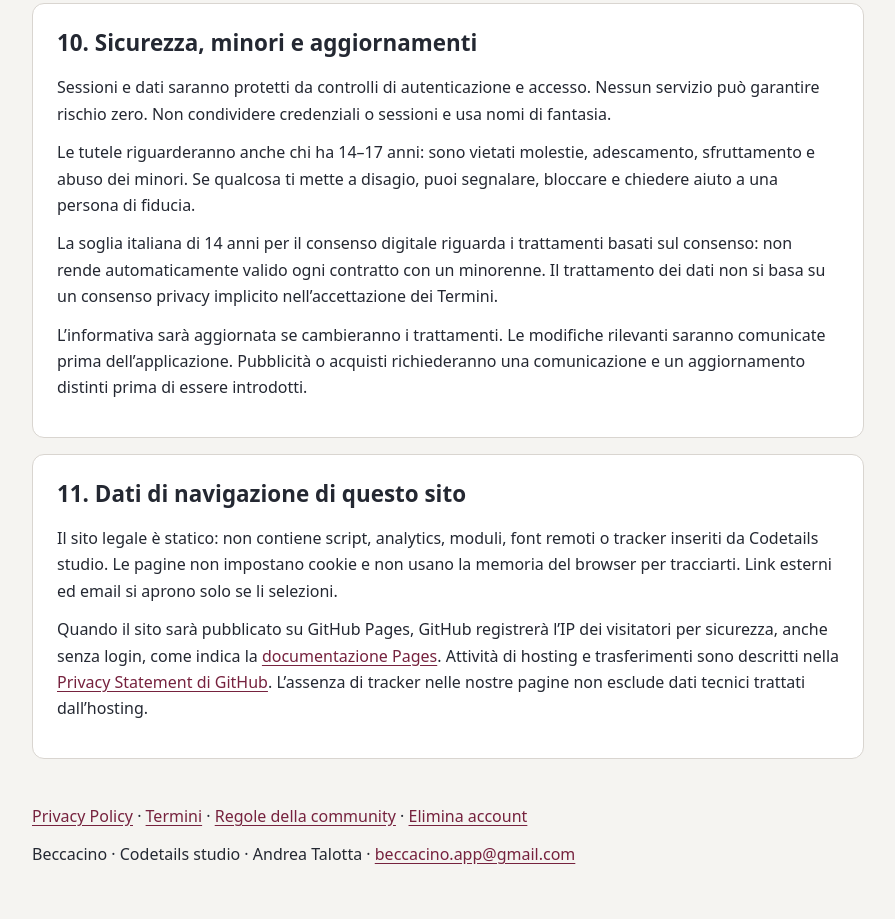
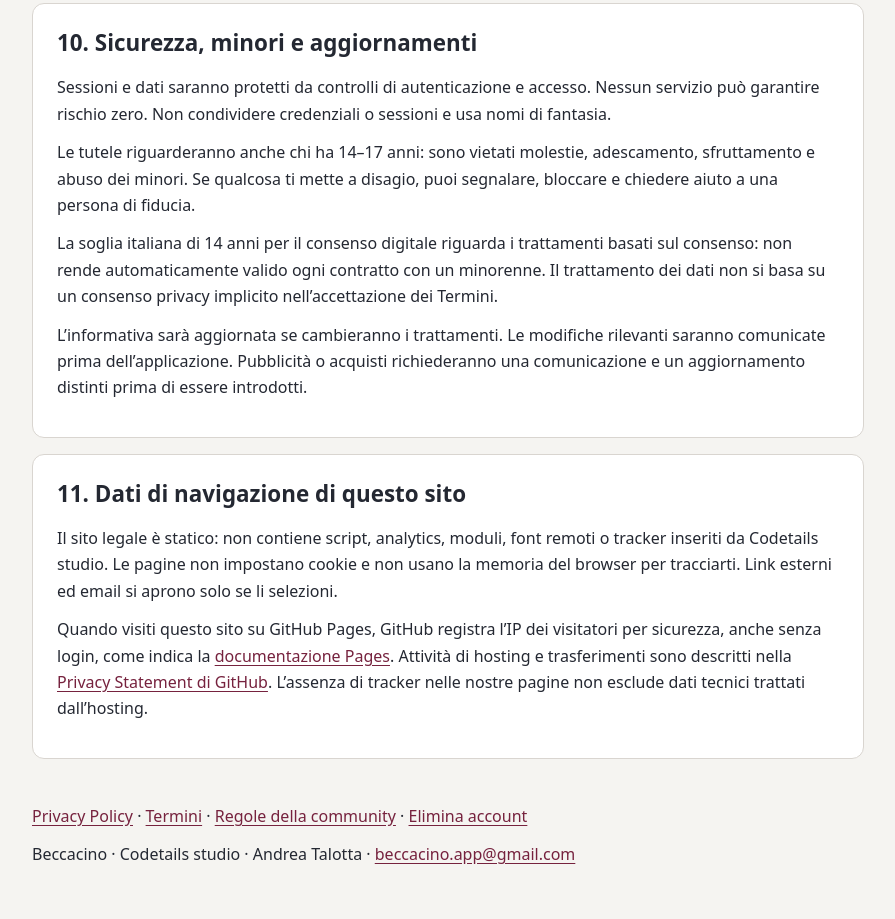
Before and after one commit to andreatalotta-shark/beccacino-legal, a plain HTML site: page index.html in a window 1280 px wide. Shown: the part 7183-8102 px from the top of the page, without its empty margins (192-1087 px from the left). Drawn offline with Linux system fonts and the light colour scheme.

Commit message:
Update GitHub Pages wording in privacy policy

```diff
--- a/index.html
+++ b/index.html
@@ -146,7 +146,7 @@
     <section aria-labelledby="sito">
       <h2 id="sito">11. Dati di navigazione di questo sito</h2>
       <p>Il sito legale è statico: non contiene script, analytics, moduli, font remoti o tracker inseriti da Codetails studio. Le pagine non impostano cookie e non usano la memoria del browser per tracciarti. Link esterni ed email si aprono solo se li selezioni.</p>
-      <p>Quando il sito sarà pubblicato su GitHub Pages, GitHub registrerà l’IP dei visitatori per sicurezza, anche senza login, come indica la <a href="https://docs.github.com/en/pages/getting-started-with-github-pages/what-is-github-pages#data-collection">documentazione Pages</a>. Attività di hosting e trasferimenti sono descritti nella <a href="https://docs.github.com/en/site-policy/privacy-policies/github-general-privacy-statement">Privacy Statement di GitHub</a>. L’assenza di tracker nelle nostre pagine non esclude dati tecnici trattati dall’hosting.</p>
+      <p>Quando visiti questo sito su GitHub Pages, GitHub registra l’IP dei visitatori per sicurezza, anche senza login, come indica la <a href="https://docs.github.com/en/pages/getting-started-with-github-pages/what-is-github-pages#data-collection">documentazione Pages</a>. Attività di hosting e trasferimenti sono descritti nella <a href="https://docs.github.com/en/site-policy/privacy-policies/github-general-privacy-statement">Privacy Statement di GitHub</a>. L’assenza di tracker nelle nostre pagine non esclude dati tecnici trattati dall’hosting.</p>
     </section>
 
   </main>
```
